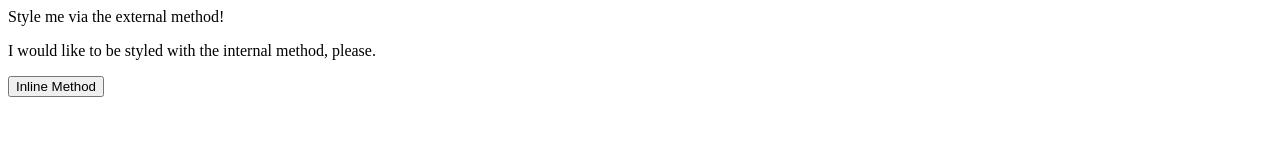
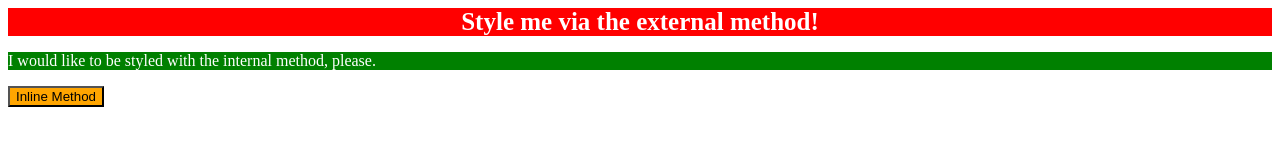
Before and after one commit to GerastheGreat/TheOdinProject-Foundations, a plain HTML site: page Foundations_5_CSS/intro-to-css/01-css-methods/index.html in a window 1280 px wide. Drawn offline with Linux system fonts and the light colour scheme.

Commit message:
my replication was pretty good. Too bad I didnt read the whole instructions :facepalm: it listed exactly the properties needed, while I just guessed at numbers. Also, I applied classes to everything while it just expected me to effect entire elements. Im happy with the result, not going to fix my discrepencies. 01-css-methods complete

```diff
--- a/Foundations_5_CSS/intro-to-css/01-css-methods/index.html
+++ b/Foundations_5_CSS/intro-to-css/01-css-methods/index.html
@@ -5,10 +5,17 @@
     <meta http-equiv="X-UA-Compatible" content="IE=edge">
     <meta name="viewport" content="width=device-width, initial-scale=1.0">
     <title>Methods for Adding CSS</title>
+    <link rel="stylesheet" href="./styles.css">
+    <style>
+    .internal {
+      color: white;
+      background-color: green;
+    }
+    </style>
   </head>
   <body>
-    <div>Style me via the external method!</div>
-    <p>I would like to be styled with the internal method, please.</p>
-    <button>Inline Method</button>
+    <div class="external">Style me via the external method!</div>
+    <p class="internal">I would like to be styled with the internal method, please.</p>
+    <button style="background-color: orange; ">Inline Method</button>
   </body>
 </html>
--- /dev/null
+++ b/Foundations_5_CSS/intro-to-css/01-css-methods/styles.css
@@ -0,0 +1,10 @@
+.external {
+    color: white;
+    background-color: red;
+    display: flex;
+    justify-content: center;
+    font-size: 25px;
+    font-weight: bold;
+}
+/* Centering and resizing via css wasn't in the lesson yet, so not sure if I'm supposed to do it via html with h1 and center or via css.
+ * but since this is all about css, I'll use flexbox since it's the most commonly used. Did have to look up font-weight, because I forgot that one */
```
Also changed, not shown: 1 other file.
